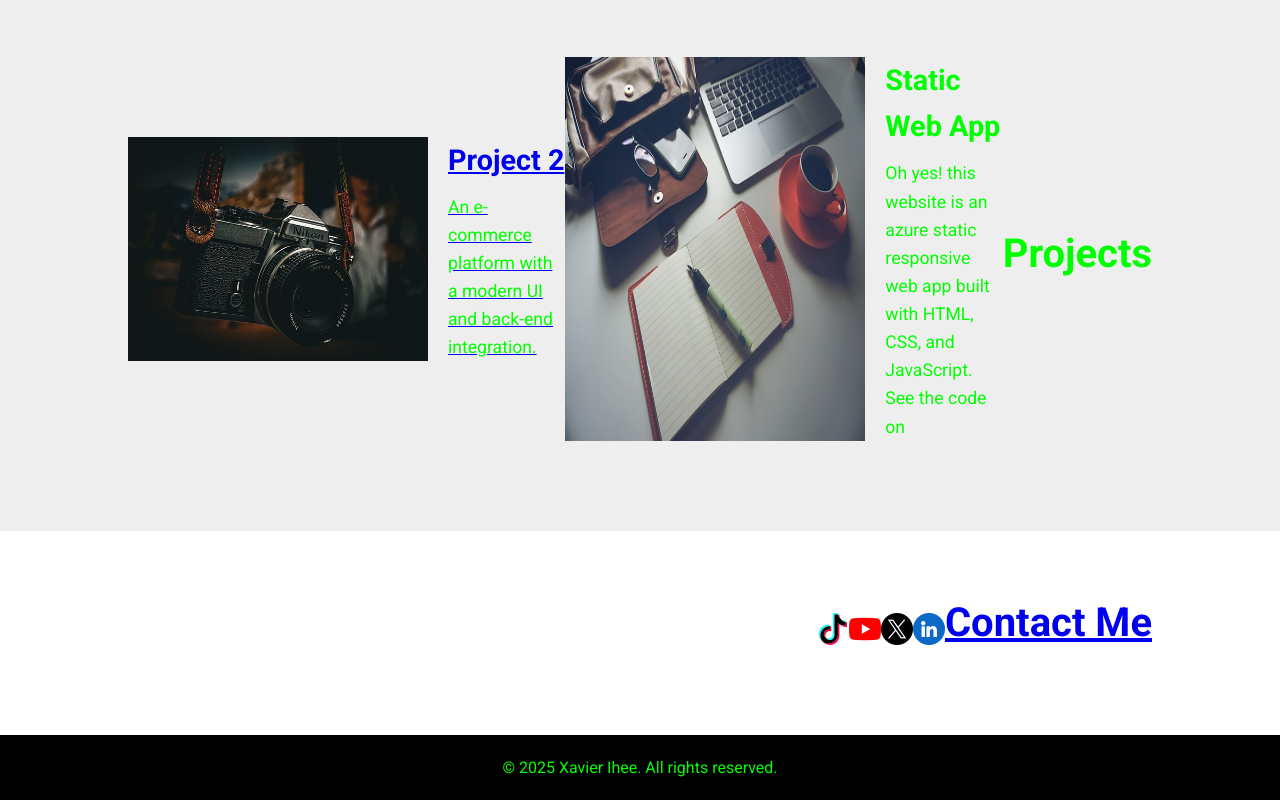
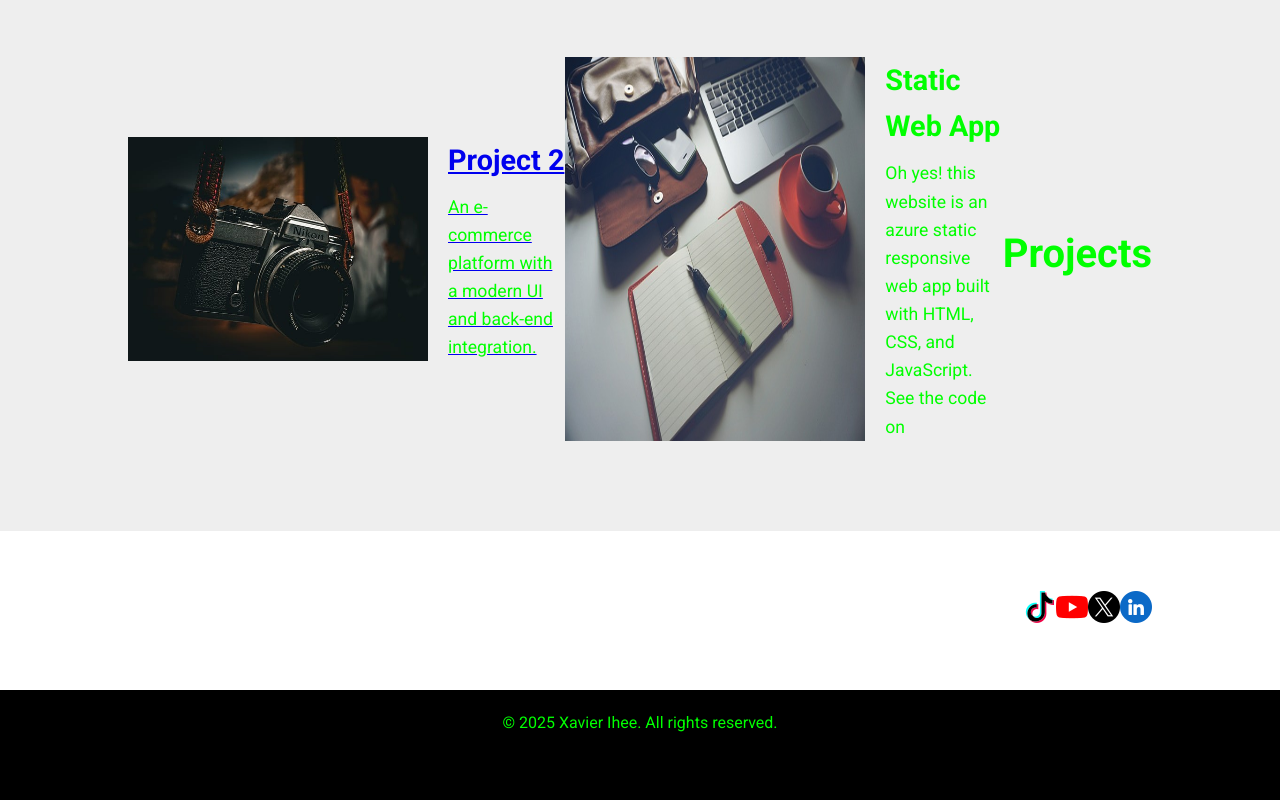
Before and after one commit to xavierihee/portfolio-landing, a website: page src/index.html in a window 1280 px wide. Shown: the part 1069-1869 px from the top of the page. After the commit the page ends 1825 px from the top, so only its background shows below. Drawn offline with Linux system fonts and the light colour scheme.

Commit message:
hide Contact me

```diff
--- a/src/index.html
+++ b/src/index.html
@@ -92,8 +92,8 @@
   <!-- Contact Section -->
   <section id="contact">
     <div class="container">
-      <h2>Contact Me</h2>
-     <!-- <form action="#">
+     <!-- <h2>Contact Me</h2>
+      <form action="#">
         <input type="text" placeholder="Your Name" required>
         <input type="email" placeholder="Your Email" required>
         <textarea placeholder="Your Message" required></textarea>
```
